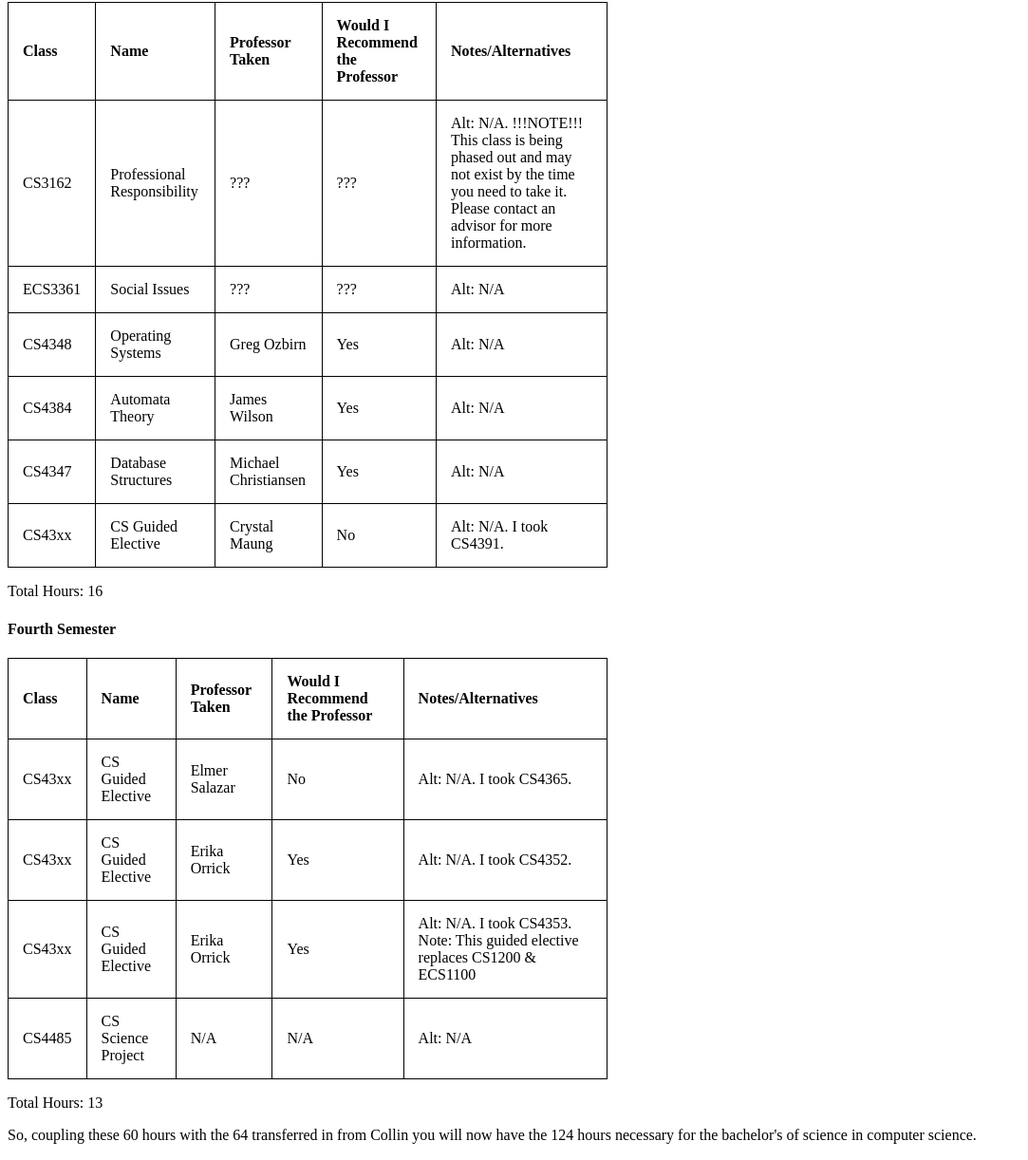
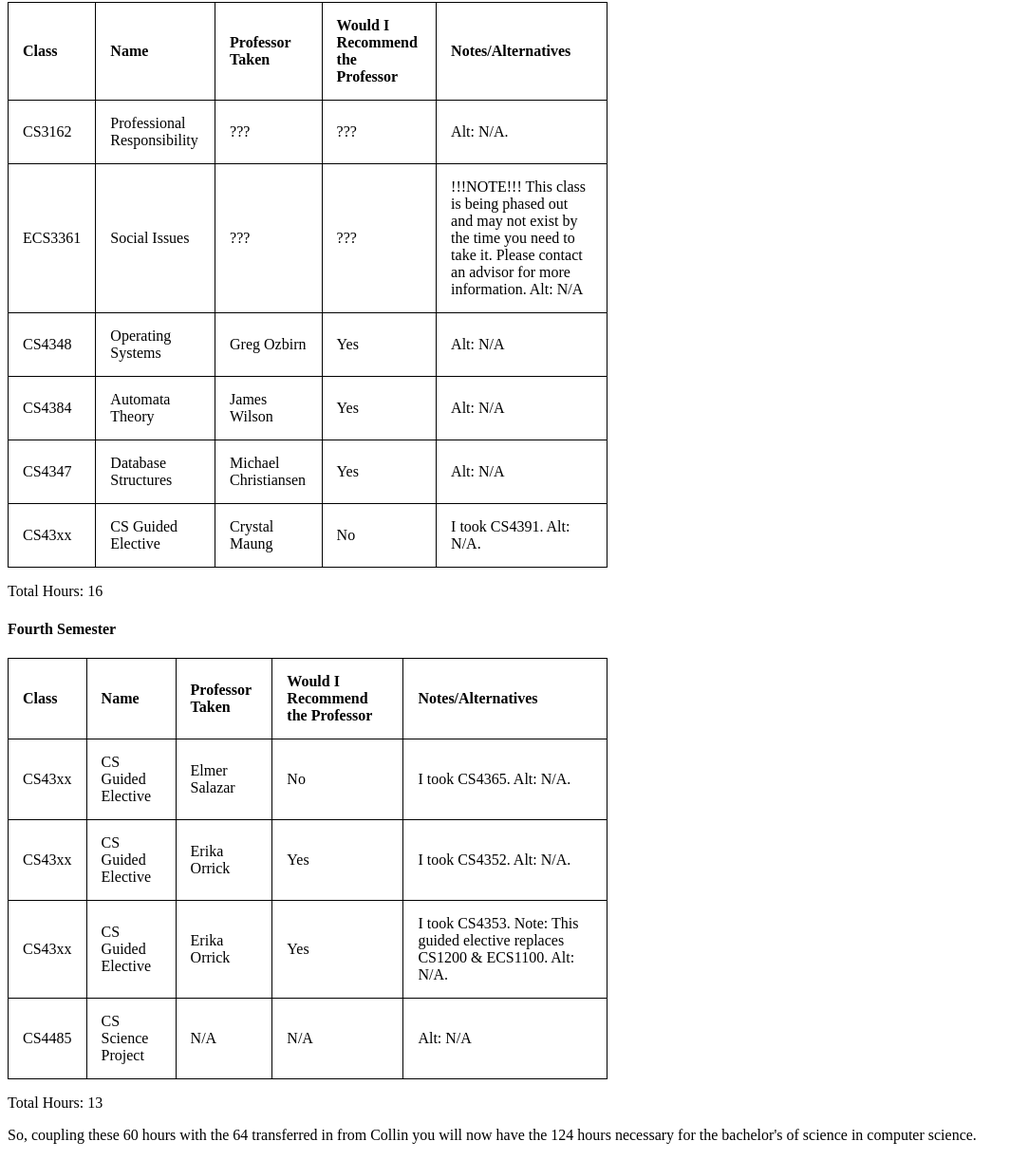
Before and after one commit to WearIgnoranceisBliss/WearIgnoranceisBliss.github.io, a plain HTML site: page index.html in a window 1280 px wide. Shown: the part 4722-5944 px from the top of the page at 95% size, without its empty margins (0-1083 px from the left). Drawn offline with Linux system fonts and the light colour scheme.

Commit message:
Swap notes and alt in last 2 semester tables.

```diff
--- a/index.html
+++ b/index.html
@@ -409,14 +409,14 @@
 					<td>Professional Responsibility</td>
 					<td>???</td>
 					<td>???</td>
-					<td>Alt: N/A. !!!NOTE!!! This class is being phased out and may not exist by the time you need to take it. Please contact an advisor for more information.</td>
+					<td>Alt: N/A.</td>
 				</tr>
 				<tr>
 					<td>ECS3361</td>
 					<td>Social Issues</td>
 					<td>???</td>
 					<td>???</td>
-					<td>Alt: N/A</td>
+					<td>!!!NOTE!!! This class is being phased out and may not exist by the time you need to take it. Please contact an advisor for more information. Alt: N/A</td>
 				</tr>
 				<tr>
 					<td>CS4348</td>
@@ -444,7 +444,7 @@
 					<td>CS Guided Elective</td>
 					<td>Crystal Maung</td>
 					<td>No</td>
-					<td>Alt: N/A. I took CS4391.</td>
+					<td>I took CS4391. Alt: N/A.</td>
 				</tr>
 			</table>
 			<p>Total Hours: 16</p>
@@ -465,21 +465,21 @@
 					<td>CS Guided Elective</td>
 					<td>Elmer Salazar</td>
 					<td>No</td>
-					<td>Alt: N/A. I took CS4365.</td>
+					<td>I took CS4365. Alt: N/A.</td>
 				</tr>
 				<tr>
 					<td>CS43xx</td>
 					<td>CS Guided Elective</td>
 					<td>Erika Orrick</td>
 					<td>Yes</td>
-					<td>Alt: N/A. I took CS4352.</td>
+					<td>I took CS4352. Alt: N/A.</td>
 				</tr>
 				<tr>
 					<td>CS43xx</td>
 					<td>CS Guided Elective</td>
 					<td>Erika Orrick</td>
 					<td>Yes</td>
-					<td>Alt: N/A. I took CS4353. Note: This guided elective replaces CS1200 & ECS1100</td>
+					<td>I took CS4353. Note: This guided elective replaces CS1200 & ECS1100. Alt: N/A.</td>
 				</tr>
 				<tr>
 					<td>CS4485</td>
```
